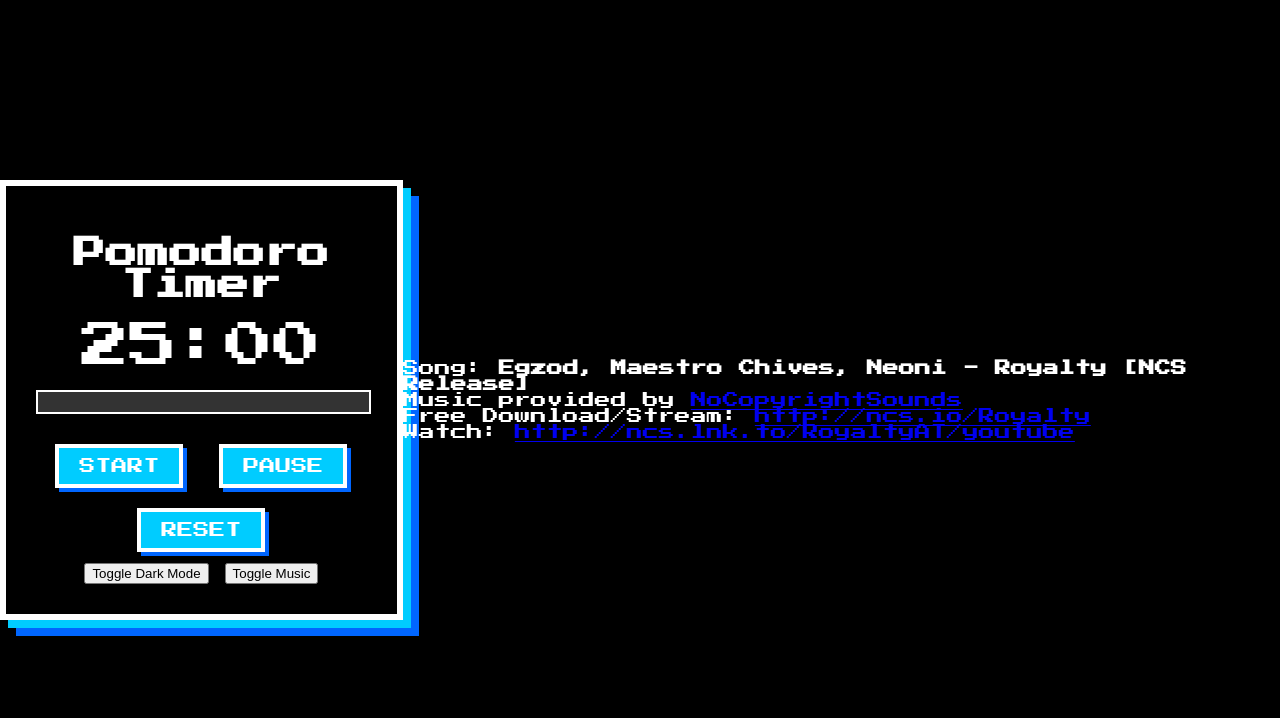
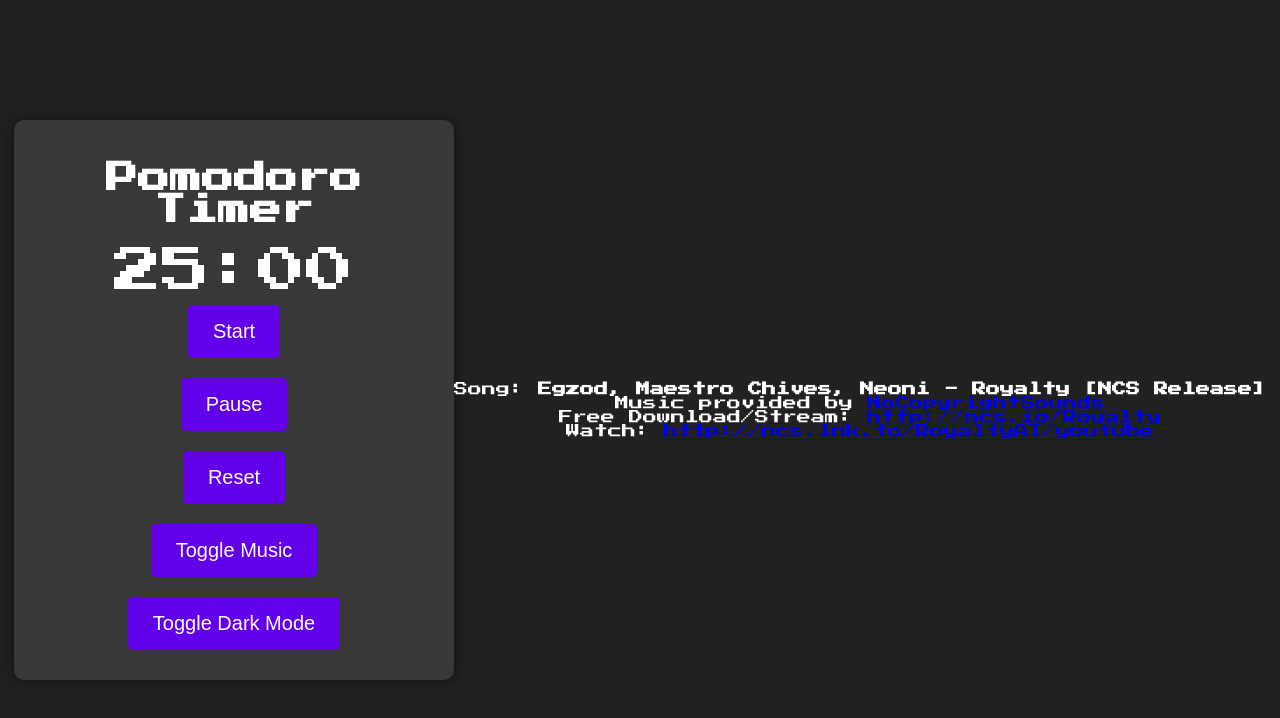
Before and after one commit to foxen328/pomodoro-timer-8bit, a plain HTML site: page index.html in a window 1280 px wide. Both pictures are taken after a click on the button "Toggle Dark Mode". Drawn offline with Linux system fonts and the light colour scheme.

Commit message:
added new background, better dark mode

```diff
--- a/index.html
+++ b/index.html
@@ -6,14 +6,9 @@
   <meta name="viewport" content="width=device-width, initial-scale=1.0">
   <title>Pomodoro Timer</title>
 
-  <!-- Favicon -->
-  <link rel="icon" type="image/png" href="favicon.svg">
-
-  <!-- Link to Google Fonts for retro 8-bit style -->
+  <link rel="icon" type="image/png" href="favicon.png">
   <link href="https://fonts.googleapis.com/css2?family=Press+Start+2P&display=swap" rel="stylesheet">
-
-  <!-- Link to the CSS file -->
-  <link rel="stylesheet" href="styles.css">
+  <link rel="stylesheet" href="styles.css"> <!-- Link to your external CSS file -->
 </head>
 
 <body>
@@ -23,29 +18,21 @@
       <span id="minutes">25</span>:<span id="seconds">00</span>
     </div>
 
-    <!-- Progress bar -->
-    <div class="progress-bar">
-      <div class="progress-fill"></div>
-    </div>
-
     <div class="controls">
       <button id="start">Start</button>
       <button id="pause">Pause</button>
       <button id="reset">Reset</button>
+      <button id="music-toggle">Toggle Music</button>
+      <button id="toggle-dark-mode">Toggle Dark Mode</button> <!-- Dark mode toggle button -->
     </div>
-
-    <!-- Toggle Dark Mode -->
-    <button id="toggle-dark-mode">Toggle Dark Mode</button>
-
-    <!-- Toggle Music -->
-    <button id="music-toggle">Toggle Music</button>
   </div>
 
-  <!-- Background music only -->
-  <audio id="bg-music" src="music.mp3" loop preload="auto" hidden></audio>
-  <audio id="click-sound" src="click.mp3" preload="auto"></audio>
+  <audio id="bg-music" loop preload="auto" hidden>
+    <source src="music.mp3" type="audio/mpeg">
+    <source src="music.ogg" type="audio/ogg"> <!-- Optional: Add OGG for compatibility -->
+    Your browser does not support the audio element.
+  </audio>
 
-  <!-- Music Credit Section -->
   <footer>
     <p>
       Song: <strong>Egzod, Maestro Chives, Neoni - Royalty [NCS Release]</strong><br>
@@ -55,8 +42,7 @@
     </p>
   </footer>
 
-  <!-- Link to the JS file -->
-  <script src="index.js"></script>
+  <script src="index.js"></script> <!-- Link to your external JavaScript file -->
 </body>
 
 </html>
--- a/index.js
+++ b/index.js
@@ -13,7 +13,6 @@ function updateDisplay() {
   document.getElementById('minutes').textContent = String(minutes).padStart(2, '0');
   document.getElementById('seconds').textContent = String(seconds).padStart(2, '0');
   updateTitle(); // Update the title with the remaining time
-  updateProgress(); // Update the progress bar
 }
 
 // Start the timer
@@ -26,7 +25,7 @@ document.getElementById('start').addEventListener('click', () => {
       if (seconds === 0) {
         if (minutes === 0) {
           clearInterval(timerInterval);
-          // Removed buzzer sound here
+          alert("Time's up!"); // Alert when the timer finishes
         } else {
           minutes--;
           seconds = 59;
@@ -41,32 +40,17 @@ document.getElementById('start').addEventListener('click', () => {
 
 // Pause the timer
 document.getElementById('pause').addEventListener('click', () => {
-  document.getElementById('click-sound').play();
   clearInterval(timerInterval);
   timerInterval = null;
 });
 
 // Reset the timer
 document.getElementById('reset').addEventListener('click', () => {
-  document.getElementById('click-sound').play();
   clearInterval(timerInterval);
   timerInterval = null;
   minutes = 25;
   seconds = 0;
   updateDisplay();
-});
-
-// Update the progress bar based on time left
-function updateProgress() {
-  const totalSeconds = 25 * 60; // 25 minutes total in seconds
-  const elapsedSeconds = (25 - minutes) * 60 + (60 - seconds);
-  const progressPercentage = (elapsedSeconds / totalSeconds) * 100;
-  document.querySelector('.progress-fill').style.width = progressPercentage + '%';
-}
-
-// Dark mode toggle
-document.getElementById('toggle-dark-mode').addEventListener('click', () => {
-  document.body.classList.toggle('dark-mode');
 });
 
 // Music toggle
@@ -78,3 +62,9 @@ document.getElementById('music-toggle').addEventListener('click', () => {
     music.pause();
   }
 });
+
+// Dark mode toggle
+document.getElementById('toggle-dark-mode').addEventListener('click', () => {
+  document.body.classList.toggle('dark-mode');
+  document.querySelector('.container').classList.toggle('dark-mode');
+});
--- a/styles.css
+++ b/styles.css
@@ -1,95 +1,108 @@
-/* Applying a pixelated background using CSS */
 body {
-  background: linear-gradient(45deg, #00ccff 25%, #0066ff 25%, #0066ff 50%, #00ccff 50%, #00ccff 75%, #0066ff 75%, #0066ff);
-  background-size: 40px 40px;
-  /* Creating pixelated blocks */
-  color: #fff;
-  /* White text color for contrast */
   font-family: 'Press Start 2P', cursive;
-  /* Retro 8-bit style font */
   margin: 0;
-  padding: 0;
-  height: 100vh;
-  /* Ensure background covers the whole screen */
+  background-image: url('https://img.goodfon.com/original/1920x1080/2/c2/8bit-vremya-sutki-utro-more.jpg');
+  /* Your uploaded image path */
+  background-size: cover;
+  /* Ensure the background covers the entire area */
+  color: #ffffff;
+  /* Default text color */
   display: flex;
   justify-content: center;
   align-items: center;
-  cursor: url('cursor.png'), auto;
-  /* Custom 8-bit style cursor */
+  height: 100vh;
+  /* Full height for better alignment */
+  text-align: center;
+  transition: background-color 0.3s, color 0.3s;
+  /* Smooth transitions */
 }
 
-/* Dark mode styling */
-body.dark-mode {
-  background: black;
-  color: white;
+.container {
+  padding: 20px;
+  border-radius: 10px;
+  background: rgba(0, 0, 0, 0.7);
+  /* Dark semi-transparent background */
+  box-shadow: 0 0 15px rgba(0, 0, 0, 0.5);
+  width: 90%;
+  /* Full width with some margin */
+  max-width: 400px;
+  /* Maximum width for larger screens */
 }
 
-/* Container styling with retro blocky elements */
-.container {
-  padding: 30px;
-  border: 6px solid #fff;
-  /* Thick white border to simulate 8-bit style */
-  background-color: rgba(0, 0, 0, 0.8);
-  /* Semi-transparent black background */
-  box-shadow: 8px 8px 0 #00ccff, 16px 16px 0 #0066ff;
-  /* Retro blocky shadow */
-  text-align: center;
-  width: 350px;
-  /* Adjust width for center alignment */
+.timer {
+  font-size: 48px;
+  /* Bigger font size for better visibility */
 }
 
-/* Styling for the timer text */
-.timer {
-  font-size: 3em;
-  /* Larger size for timer display */
-  margin: 20px 0;
+.controls {
+  display: flex;
+  flex-direction: column;
+  /* Stack buttons vertically */
+  align-items: center;
+  /* Center buttons */
 }
 
-/* Progress bar styling */
-.progress-bar {
-  width: 100%;
-  height: 20px;
-  background-color: #333;
-  border: 2px solid #fff;
-  margin: 20px 0;
+.controls button {
+  margin: 10px;
+  /* Spacing between buttons */
+  padding: 15px 25px;
+  /* Larger touch area */
+  font-size: 20px;
+  /* Bigger text for readability */
+  border: none;
+  border-radius: 5px;
+  cursor: pointer;
+  background-color: #6200ea;
+  /* Primary color */
+  color: white;
+  transition: background-color 0.3s;
 }
 
-.progress-fill {
-  height: 100%;
-  background-color: #00ccff;
-  width: 0;
-  /* This will be dynamically updated */
+.controls button:hover {
+  background-color: #3700b3;
+  /* Darker shade on hover */
 }
 
-/* Button styling */
-.controls button {
-  background-color: #00ccff;
-  /* Light blue button */
-  color: #fff;
-  /* White text */
-  border: 4px solid #fff;
-  /* Thick white border */
-  box-shadow: 4px 4px 0 #0066ff;
-  /* Blocky shadow */
-  font-size: 16px;
-  padding: 10px 20px;
-  cursor: pointer;
-  margin: 10px;
-  text-transform: uppercase;
-  /* Make the button text uppercase */
-  font-family: 'Press Start 2P', cursive;
-  /* Retro font for buttons too */
+footer {
+  margin-top: 20px;
+  font-size: 14px;
+  /* Smaller text for footer */
+  color: #ffffff;
+  /* Default footer text color */
 }
 
-/* Button active state to simulate "press" effect */
-.controls button:active {
-  box-shadow: none;
-  transform: translate(4px, 4px);
-  /* Slight move to simulate pressing */
+/* Dark mode styles */
+body.dark-mode {
+  background-color: #212121;
+  /* Dark background for dark mode */
+  background-image: none;
+  /* Remove the background image in dark mode */
+  color: #ffffff;
+  /* Light text for dark mode */
 }
 
-/* Dark mode button styling */
-button.dark-mode {
-  background-color: #333;
-  color: white;
+.container.dark-mode {
+  background: rgba(255, 255, 255, 0.1);
+  /* Light background for container in dark mode */
 }
+
+/* Footer text visibility in dark mode */
+footer.dark-mode {
+  color: #ffffff;
+  /* Light text for footer in dark mode */
+}
+
+/* Media Queries for Responsiveness */
+@media (max-width: 600px) {
+  .timer {
+    font-size: 36px;
+    /* Smaller font for smaller screens */
+  }
+
+  .controls button {
+    font-size: 16px;
+    /* Adjust button text size */
+    padding: 10px 20px;
+    /* Adjust padding for smaller screens */
+  }
+}
```
